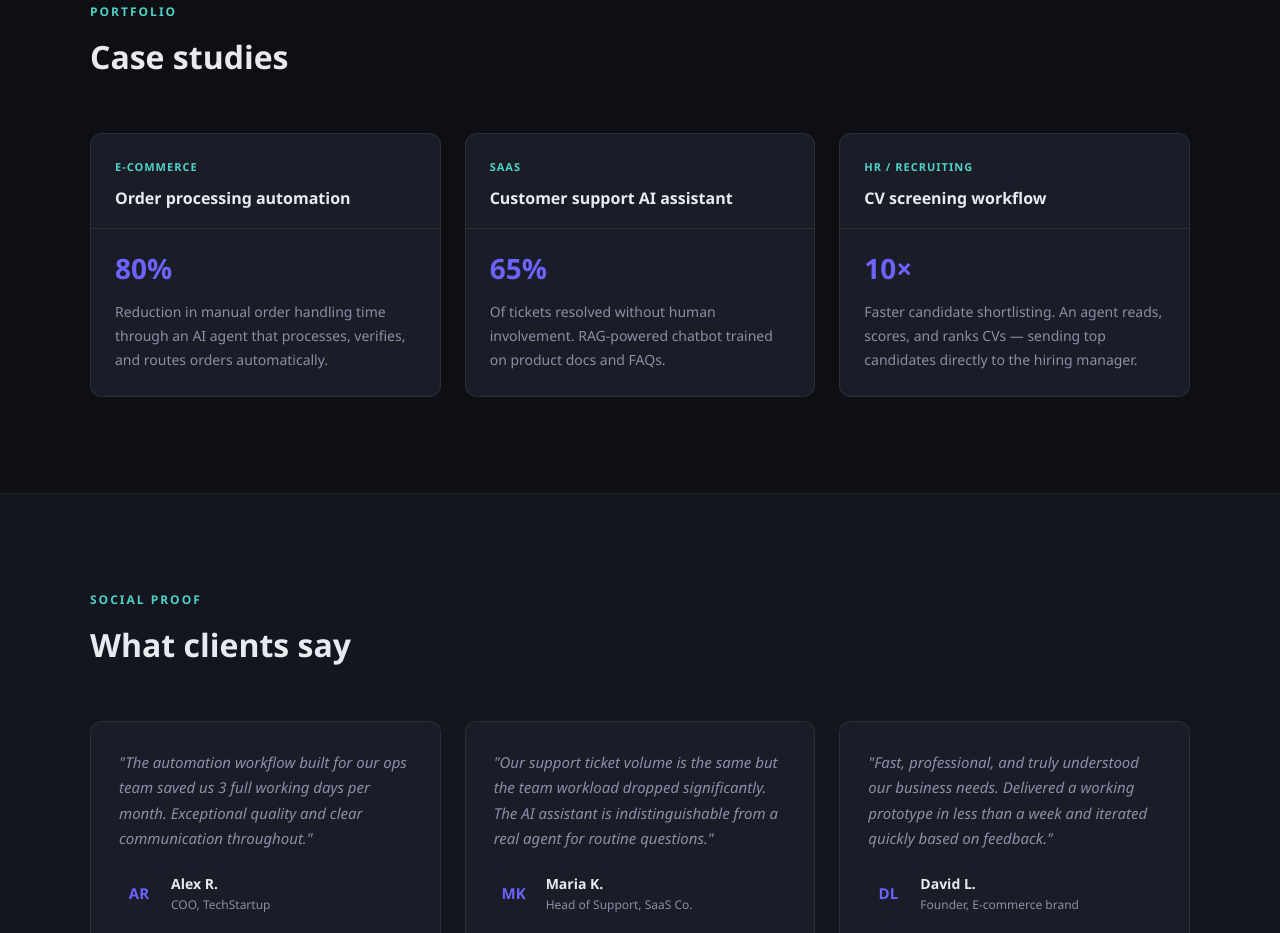
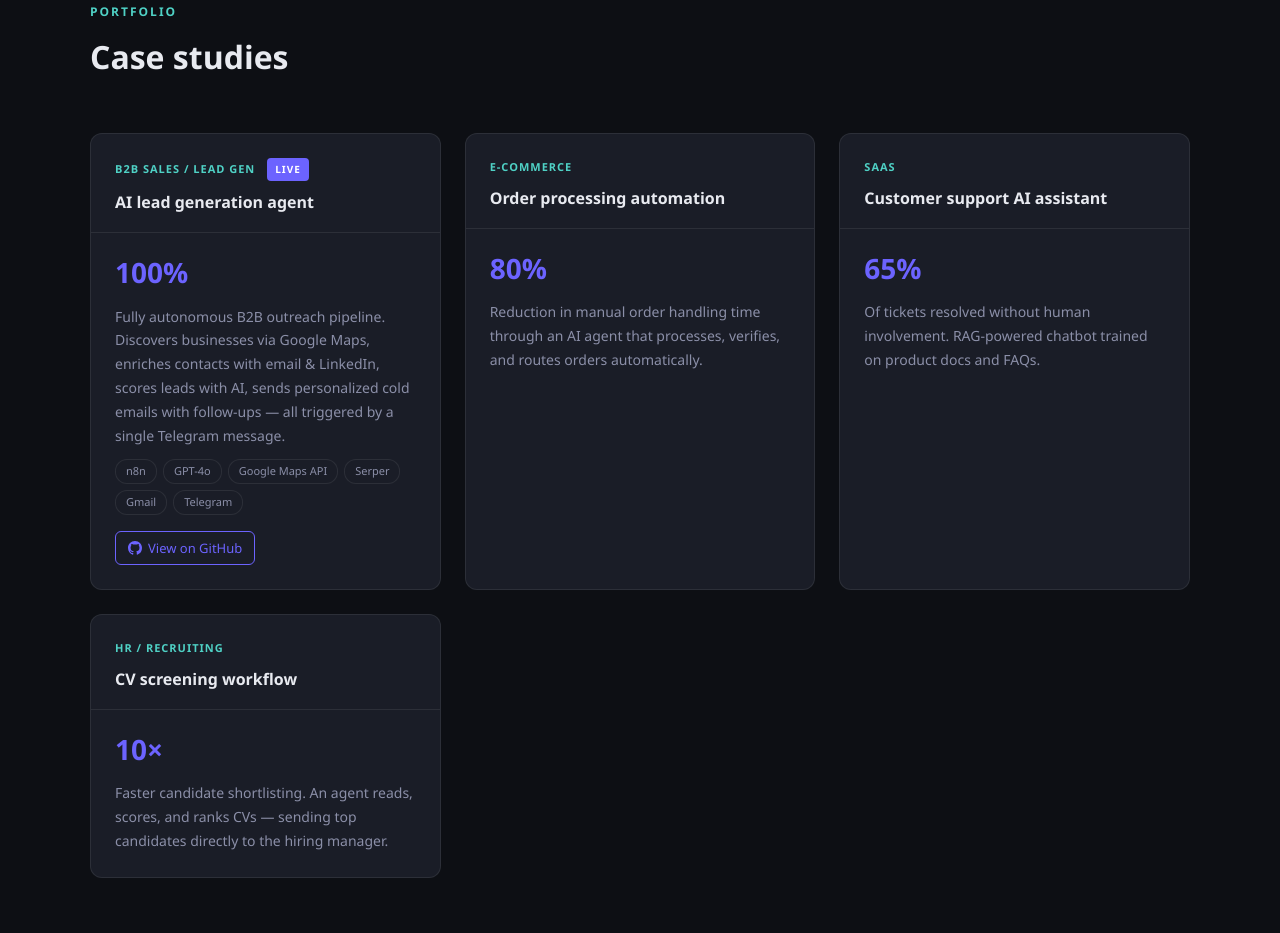
Before and after one commit to Evgeniy1970-ai/neolithai.netlify.app, a plain HTML site: page index.html in a window 1280 px wide. Shown: the part 1598-2531 px from the top of the page. Drawn offline with Linux system fonts and the light colour scheme.

Commit message:
Add files via upload
feat: add AI Lead Gen case card

```diff
--- a/index.html
+++ b/index.html
@@ -122,6 +122,13 @@ footer{padding:2rem;text-align:center;border-top:1px solid var(--border);color:v
 [data-lang].active{display:block;}
 span[data-lang]{display:none;}
 span[data-lang].active{display:inline;}
+.case-links{display:flex;gap:10px;margin-top:1rem;flex-wrap:wrap;}
+.case-link{display:inline-flex;align-items:center;gap:6px;font-size:13px;color:var(--accent);text-decoration:none;border:1px solid var(--accent);border-radius:6px;padding:5px 12px;transition:all .2s;}
+.case-link:hover{background:var(--accent);color:#fff;}
+.case-link svg{width:14px;height:14px;fill:currentColor;}
+.case-badge{display:inline-flex;align-items:center;gap:4px;background:var(--accent);color:#fff;font-size:10px;font-weight:700;letter-spacing:1px;text-transform:uppercase;padding:3px 8px;border-radius:4px;margin-left:8px;}
+.case-stack{display:flex;flex-wrap:wrap;gap:6px;margin-top:.75rem;}
+.case-stack-tag{font-size:11px;background:var(--bg3);border:1px solid var(--border);border-radius:12px;padding:2px 10px;color:var(--text2);}
 </style>
 </head>
 <body>
@@ -345,6 +352,46 @@ span[data-lang].active{display:inline;}
       <span data-lang="uk">Кейси</span>
     </h2>
     <div class="cases-grid">
+      <div class="case-card">
+  <div class="case-header">
+    <div class="case-tag">
+      B2B Sales / Lead Gen
+      <span class="case-badge">LIVE</span>
+    </div>
+    <div class="case-name">
+      <span data-lang="en" class="active">AI lead generation agent</span>
+      <span data-lang="ru">ИИ-агент для генерации лидов</span>
+      <span data-lang="es">Agente IA de generación de leads</span>
+      <span data-lang="uk">ІІ-агент для генерації лідів</span>
+    </div>
+  </div>
+  <div class="case-body">
+    <div class="case-metric"><span class="case-num">100%</span></div>
+    <div class="case-desc">
+      <span data-lang="en" class="active">Fully autonomous B2B outreach pipeline. Discovers businesses via Google Maps, enriches contacts with email & LinkedIn, scores leads with AI, sends personalized cold emails with follow-ups — all triggered by a single Telegram message.</span>
+      <span data-lang="ru">Полностью автономный B2B-пайплайн. Находит компании через Google Maps, обогащает контакты email и LinkedIn, скорит лидов с помощью ИИ, отправляет персонализированные холодные письма с фоллоу-апами — всё по одному сообщению в Telegram.</span>
+      <span data-lang="es">Pipeline B2B totalmente autónomo. Descubre empresas vía Google Maps, enriquece contactos con email y LinkedIn, califica leads con IA, envía emails fríos personalizados con seguimientos — todo activado por un mensaje de Telegram.</span>
+      <span data-lang="uk">Повністю автономний B2B-пайплайн. Знаходить компанії через Google Maps, збагачує контакти email та LinkedIn, скорить лідів за допомогою ІІ, надсилає персоналізовані холодні листи з фоллоу-апами — все через одне повідомлення в Telegram.</span>
+    </div>
+    <div class="case-stack">
+      <span class="case-stack-tag">n8n</span>
+      <span class="case-stack-tag">GPT-4o</span>
+      <span class="case-stack-tag">Google Maps API</span>
+      <span class="case-stack-tag">Serper</span>
+      <span class="case-stack-tag">Gmail</span>
+      <span class="case-stack-tag">Telegram</span>
+    </div>
+    <div class="case-links">
+      <a href="https://github.com/Evgeniy1970-ai/AI-Lead-Gen-Production-Full-Workflow_production" target="_blank" rel="noopener" class="case-link">
+        <svg viewBox="0 0 16 16"><path d="M8 0C3.58 0 0 3.58 0 8c0 3.54 2.29 6.53 5.47 7.59.4.07.55-.17.55-.38 0-.19-.01-.82-.01-1.49-2.01.37-2.53-.49-2.69-.94-.09-.23-.48-.94-.82-1.13-.28-.15-.68-.52-.01-.53.63-.01 1.08.58 1.23.82.72 1.21 1.87.87 2.33.66.07-.52.28-.87.51-1.07-1.78-.2-3.64-.89-3.64-3.95 0-.87.31-1.59.82-2.15-.08-.2-.36-1.02.08-2.12 0 0 .67-.21 2.2.82.64-.18 1.32-.27 2-.27.68 0 1.36.09 2 .27 1.53-1.04 2.2-.82 2.2-.82.44 1.1.16 1.92.08 2.12.51.56.82 1.27.82 2.15 0 3.07-1.87 3.75-3.65 3.95.29.25.54.73.54 1.48 0 1.07-.01 1.93-.01 2.2 0 .21.15.46.55.38A8.01 8.01 0 0016 8c0-4.42-3.58-8-8-8z"/></svg>
+        <span data-lang="en" class="active">View on GitHub</span>
+        <span data-lang="ru">Смотреть на GitHub</span>
+        <span data-lang="es">Ver en GitHub</span>
+        <span data-lang="uk">Переглянути на GitHub</span>
+      </a>
+    </div>
+  </div>
+</div>
       <div class="case-card">
         <div class="case-header">
           <div class="case-tag">E-commerce</div>
```
